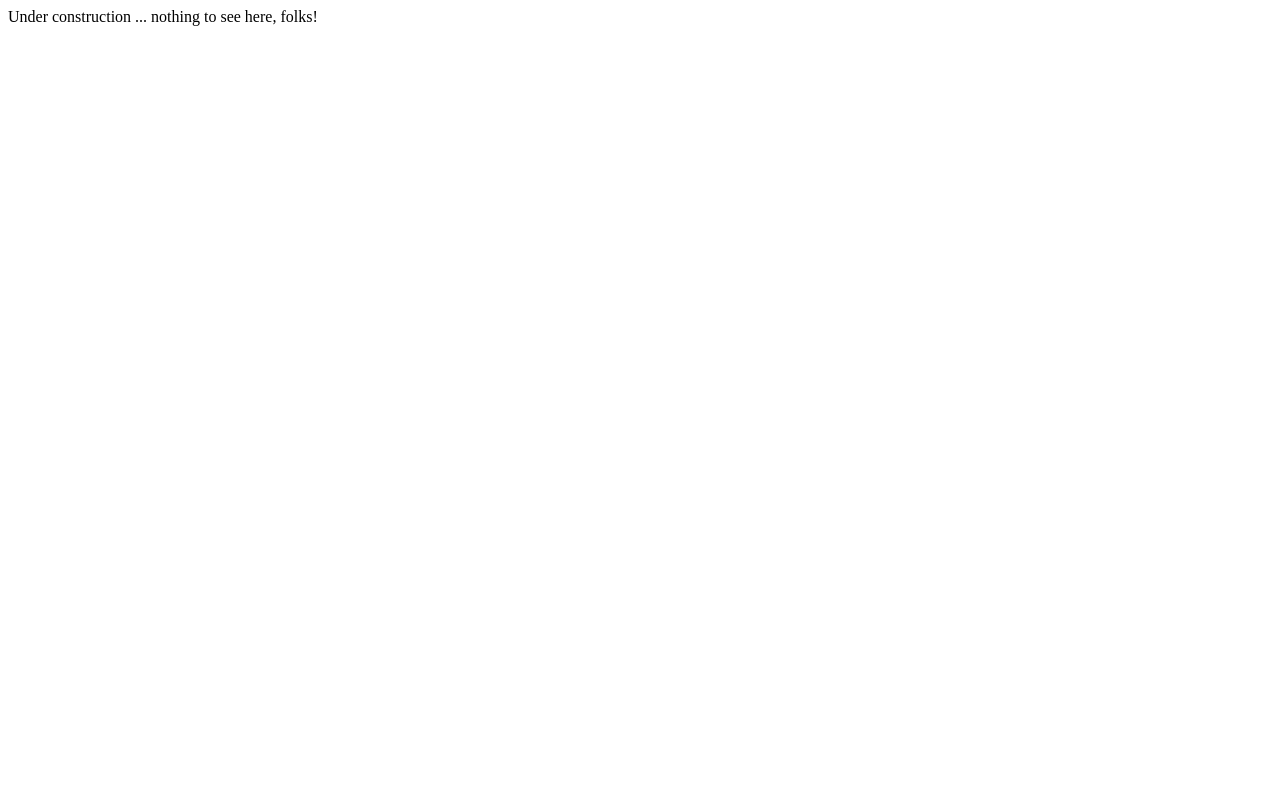
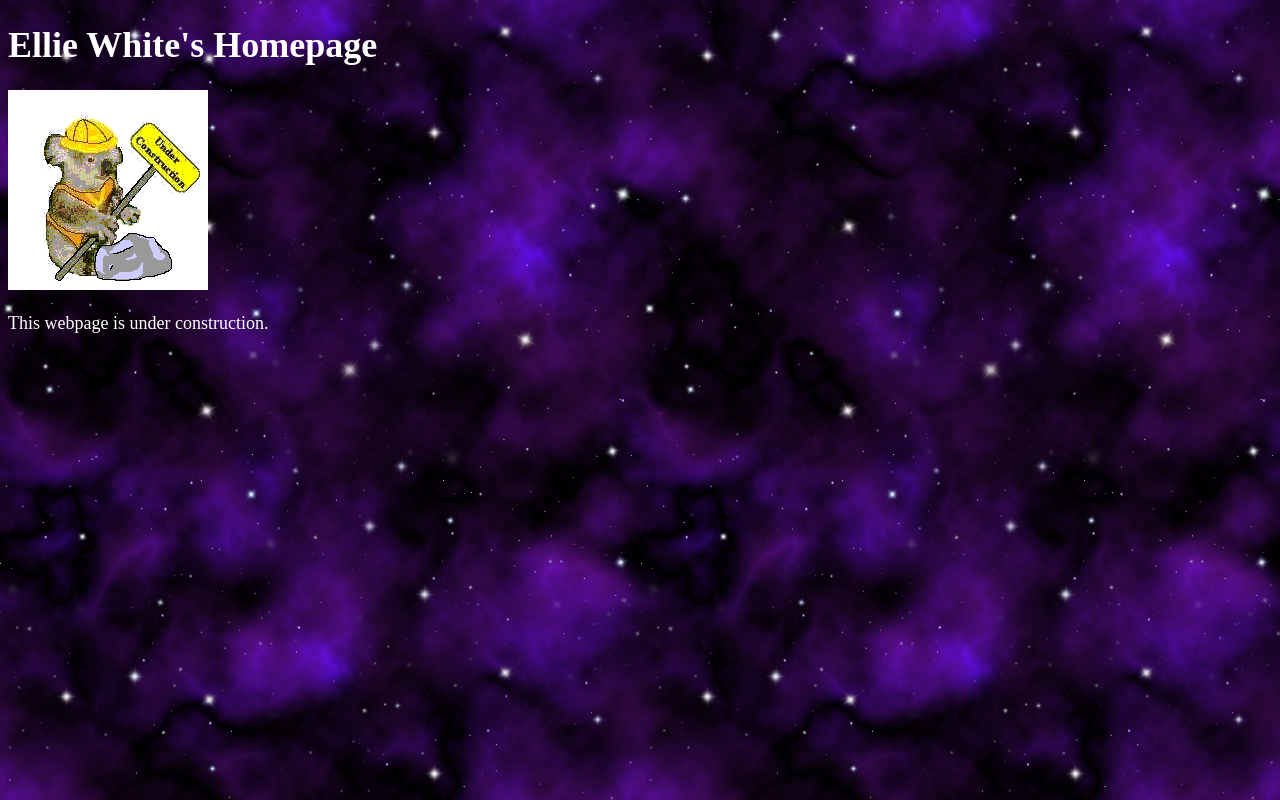
Before and after one commit to ewhite42/ewhite42.github.io, a plain HTML site: page index.html in a window 1280 px wide. Drawn offline with Linux system fonts and the light colour scheme.

Commit message:
adding images to website

```diff
--- a/index.html
+++ b/index.html
@@ -1,12 +1,15 @@
-<!DOCTYPE>
-<html>
-
-<head>
-<title> Under construction ... nothing to see here, folks! </title>
-</head>
-
-<body>
-  <p> Under construction ... nothing to see here, folks! </p>
-</body>
-
+<!DOCTYPE html>
+<html lang="en">
+  <head>
+    <meta charset="utf-8">
+    <title>Ellie White's Homepage</title>
+  </head>
+  <body>
+    <body background="images/space.png">
+    <font size="+1" color="white">
+      <h1>Ellie White's Homepage</h1>
+      <img src="images/koala_construction.gif" alt="Description of the animation">
+      <p>This webpage is under construction.</p>
+    </font>
+  </body>
 </html>
```
Also changed, not shown: images/koala_construction.gif (added), images/space.png (added).
